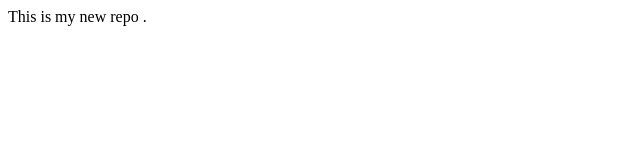
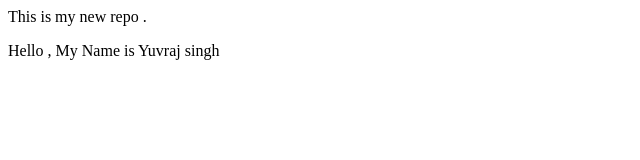
Before and after one commit to yuvrajsingh87191-sudo/LocalRepo, a plain HTML site: page index.html in a window 1280 px wide. Shown: the whole page, without its empty margins (0-640 px from the left). Drawn offline with Linux system fonts and the light colour scheme.

Commit message:
Adding text

```diff
--- a/index.html
+++ b/index.html
@@ -1 +1,3 @@
 <p> This is my new repo .</p>
+
+<p>Hello , My Name is Yuvraj singh </p>
--- a/style.css
+++ b/style.css
@@ -0,0 +1,3 @@
+p {
+    color: blue;
+}
```
Also changed, not shown: 1 other file.
